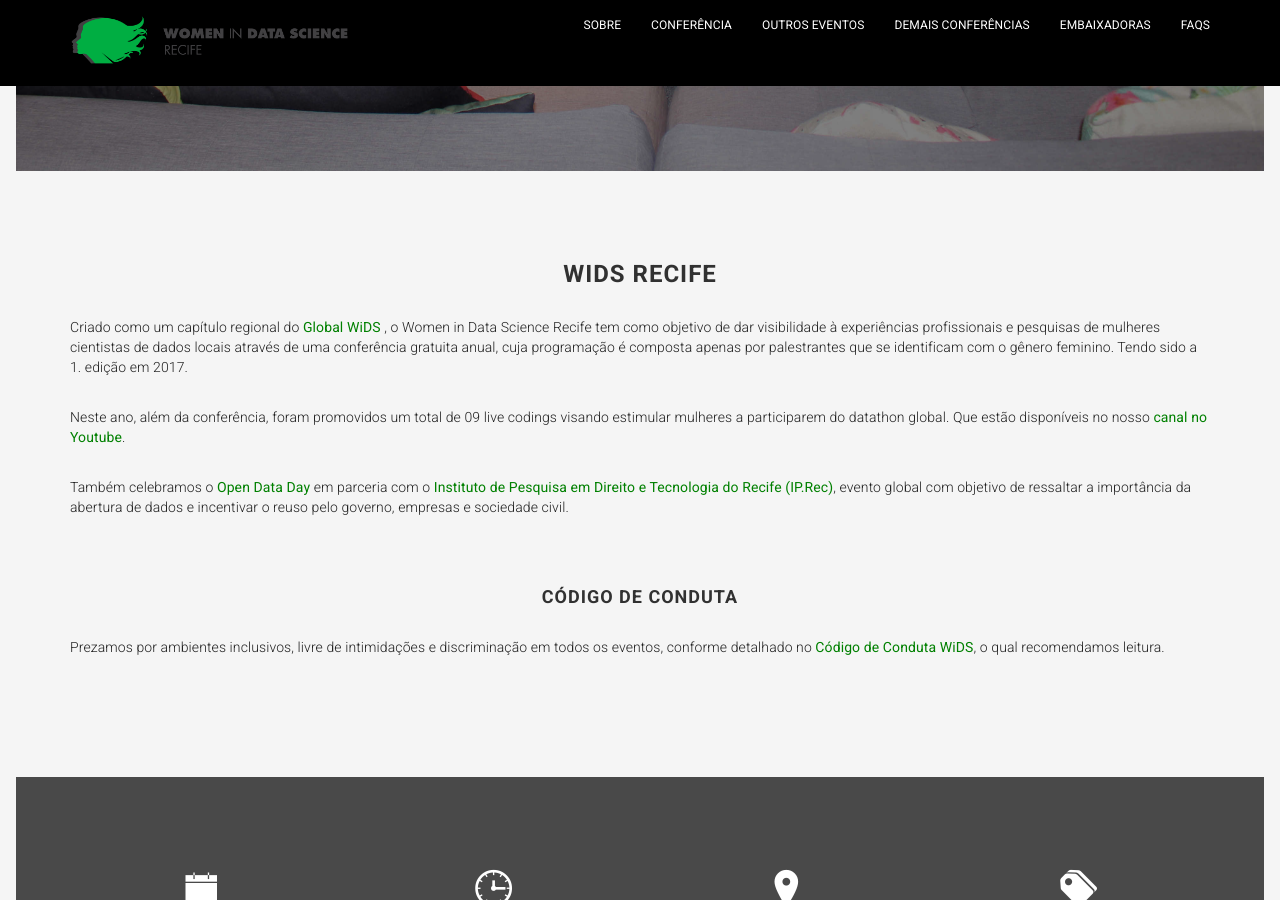
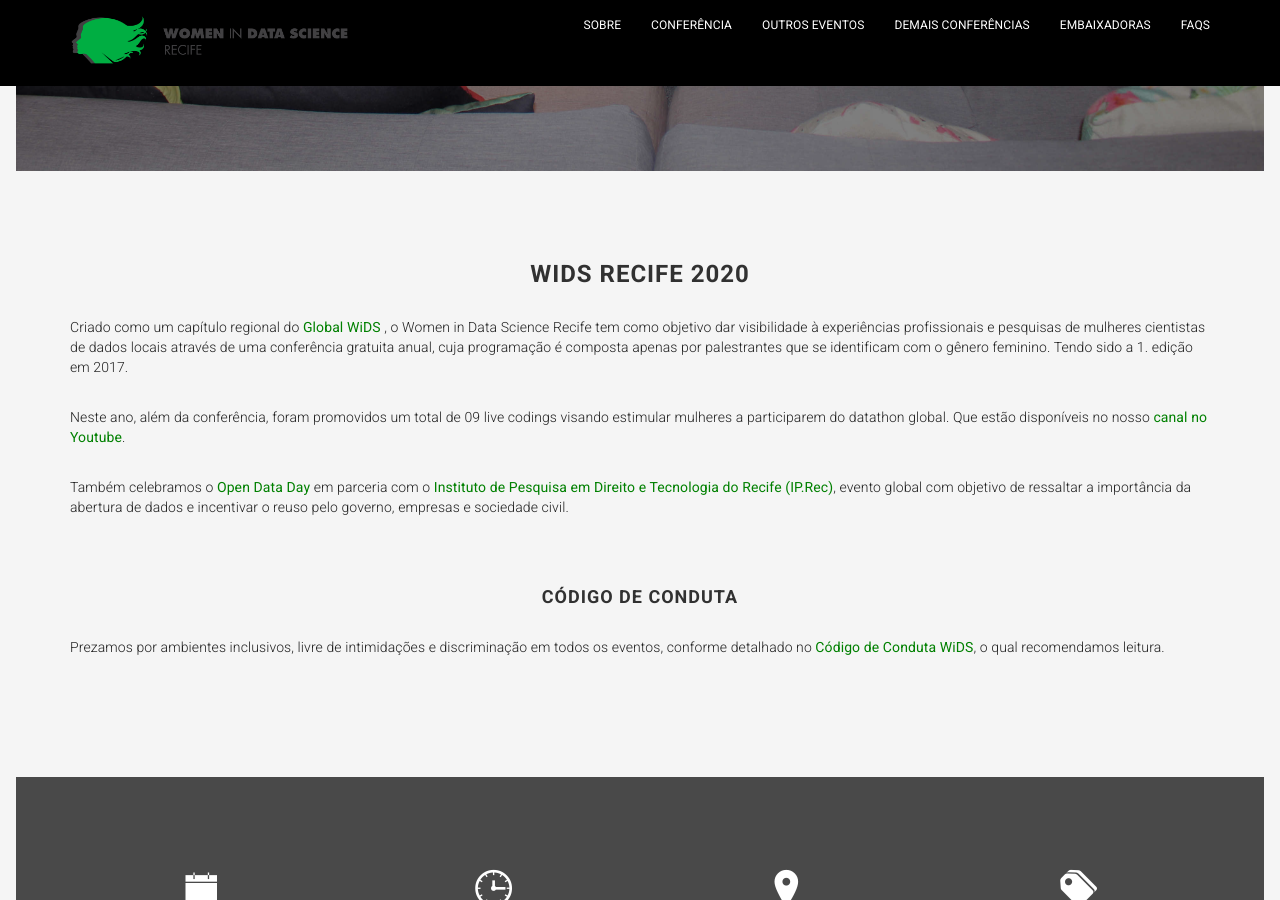
Before and after one commit to widsrecife/widsrecife.github.io, a Jekyll site: the page built from index.html, in a window 1280 px wide and 900 px high, scrolled down 745 px. Built offline with Jekyll 4.4.1, drawn with Linux system fonts in a browser that asks for light colours; some web fonts are replaced.

Commit message:
correcao escrita primeiro paragrafo

```diff
--- a/_includes/conference_2018/about.html
+++ b/_includes/conference_2018/about.html
@@ -6,7 +6,7 @@
                 <h3 class="section-title">WiDS Recife 2018</h3>
 
                 <p>
-                    Criado como um capítulo regional do <a href="https://www.widsconference.org"> Global WiDS </a>, o Women in Data Science Recife tem como objetivo de dar visibilidade à experiências profissionais e pesquisas de mulheres cientistas de dados locais através de uma conferência gratuita anual, cuja programação é composta apenas por palestrantes que se identificam com o gênero feminino. Tendo sido a 1. edição em 2017.
+                    Criado como um capítulo regional do <a href="https://www.widsconference.org"> Global WiDS </a>, o Women in Data Science Recife tem como objetivo dar visibilidade à experiências profissionais e pesquisas de mulheres cientistas de dados locais através de uma conferência gratuita anual, cuja programação é composta apenas por palestrantes que se identificam com o gênero feminino. Tendo sido a 1. edição em 2017.
                 </p>
                 <p>
                     Neste ano, houve em média 30 participantes.
--- a/_includes/conference_2019/about.html
+++ b/_includes/conference_2019/about.html
@@ -6,7 +6,7 @@
                 <h3 class="section-title">WiDS Recife 2019</h3>
 
                 <p>
-                    Criado como um capítulo regional do <a href="https://www.widsconference.org"> Global WiDS </a>, o Women in Data Science Recife tem como objetivo de dar visibilidade à experiências profissionais e pesquisas de mulheres cientistas de dados locais através de uma conferência gratuita anual, cuja programação é composta apenas por palestrantes que se identificam com o gênero feminino. Tendo sido a 1. edição em 2017.
+                    Criado como um capítulo regional do <a href="https://www.widsconference.org"> Global WiDS </a>, o Women in Data Science Recife tem como objetivo dar visibilidade à experiências profissionais e pesquisas de mulheres cientistas de dados locais através de uma conferência gratuita anual, cuja programação é composta apenas por palestrantes que se identificam com o gênero feminino. Tendo sido a 1. edição em 2017.
                 </p>
                 <p>
                     Neste ano, houve em média 35 participantes.
--- a/_includes/conference_2020/about.html
+++ b/_includes/conference_2020/about.html
@@ -3,10 +3,10 @@
         <div class="row">
             <div class="col-sm-12">
 
-                <h3 class="section-title">WiDS Recife</h3>
+                <h3 class="section-title">WiDS Recife 2020</h3>
 
                 <p>
-                    Criado como um capítulo regional do <a href="https://www.widsconference.org"> Global WiDS </a>, o Women in Data Science Recife tem como objetivo de dar visibilidade à experiências profissionais e pesquisas de mulheres cientistas de dados locais através de uma conferência gratuita anual, cuja programação é composta apenas por palestrantes que se identificam com o gênero feminino. Tendo sido a 1. edição em 2017.
+                    Criado como um capítulo regional do <a href="https://www.widsconference.org"> Global WiDS </a>, o Women in Data Science Recife tem como objetivo dar visibilidade à experiências profissionais e pesquisas de mulheres cientistas de dados locais através de uma conferência gratuita anual, cuja programação é composta apenas por palestrantes que se identificam com o gênero feminino. Tendo sido a 1. edição em 2017.
                 </p>
                 <p>
                     Neste ano, além da conferência, foram promovidos um total de 09 live codings visando estimular mulheres a participarem do datathon global. Que estão disponíveis no nosso <a href="https://www.youtube.com/channel/UCA7tblpOhxRtgYZYDR33kBg" target="__blank">canal no Youtube</a>.
```
